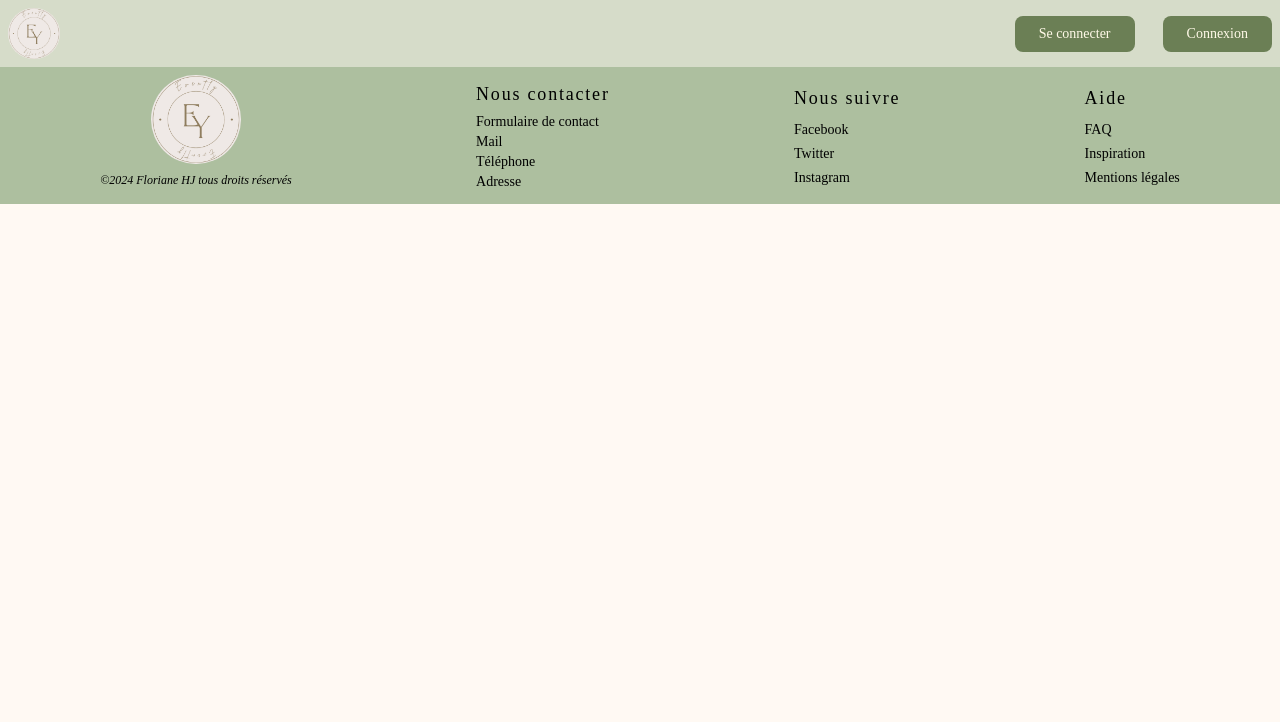
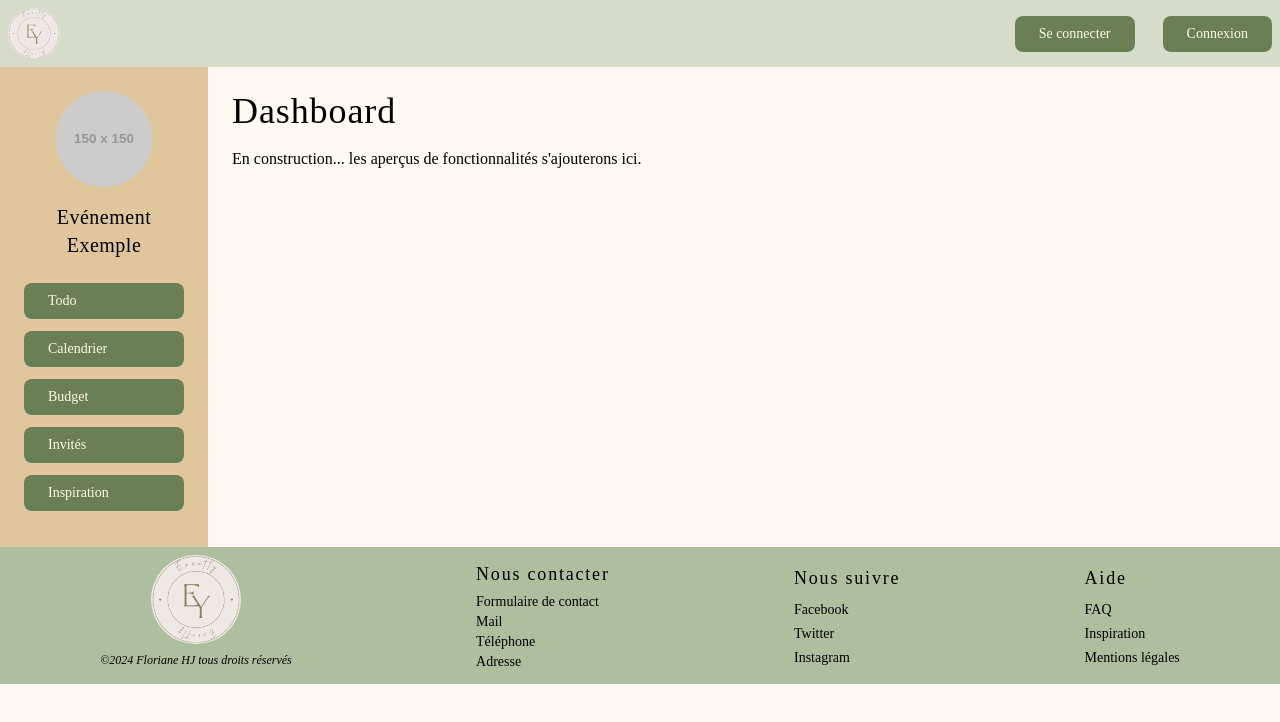
Before and after one commit to FlorianeHJ/Evently, a Next.js app: page /dashboard in a window 1280 px wide. Shown: the top 722 px of the page. Built offline with nearby package versions, Linux system fonts and the light colour scheme.

Commit message:
V1 dashboard created

```diff
--- a/src/app/dashboard/page.tsx
+++ b/src/app/dashboard/page.tsx
@@ -1,7 +1,60 @@
-import React from 'react'
+'use client'
+
+import { useState } from 'react'
 
 const page = () => {
-    return <div></div>
+    const [eventName, setEventName] = useState('Evénement Exemple')
+    const [eventImage, setEventImage] = useState(
+        'https://via.placeholder.com/150'
+    ) // Remplace par l'URL de l'image de l'événement
+    const [selectedFeatures, setSelectedFeatures] = useState<string[]>([
+        'Todo',
+        'Calendrier',
+        'Budget',
+        'Invités',
+        'Inspiration',
+    ])
+
+    return (
+        <section className="flex">
+            {/* Barre de navigation  */}
+            <nav className="w-52 bg-background2/80 p-6 flex flex-col items-center">
+                <div className="w-24 h-24 mb-4">
+                    <img
+                        src={eventImage}
+                        alt="Image de l'événement"
+                        className="w-full h-full object-cover rounded-full"
+                    />
+                </div>
+
+                <h2 className="text-xl tracking-wide font-secondary text-center mb-6">
+                    {eventName}
+                </h2>
+
+                <div className="flex flex-col w-full">
+                    {selectedFeatures.map((feature, index) => (
+                        <button
+                            key={index}
+                            className="btn w-full mb-3 text-left"
+                        >
+                            {feature}
+                        </button>
+                    ))}
+                </div>
+            </nav>
+
+            {/* Section principale du dashboard */}
+            <main className="flex-1 p-6 bg-background">
+                <h1 className="text-4xl tracking-wide font-secondary mb-4">
+                    Dashboard
+                </h1>
+                <p>
+                    En construction... les aperçus de fonctionnalités
+                    s'ajouterons ici.
+                </p>
+            </main>
+        </section>
+    )
 }
 
 export default page
```
